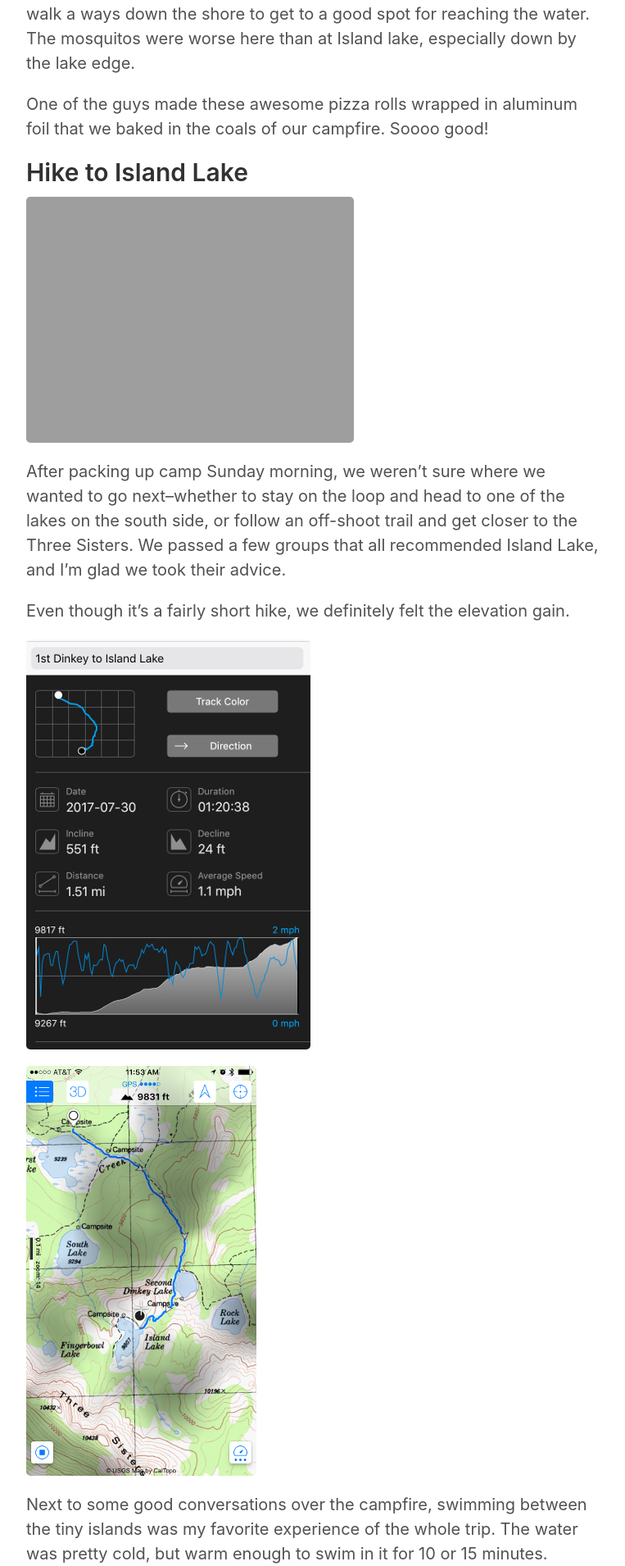
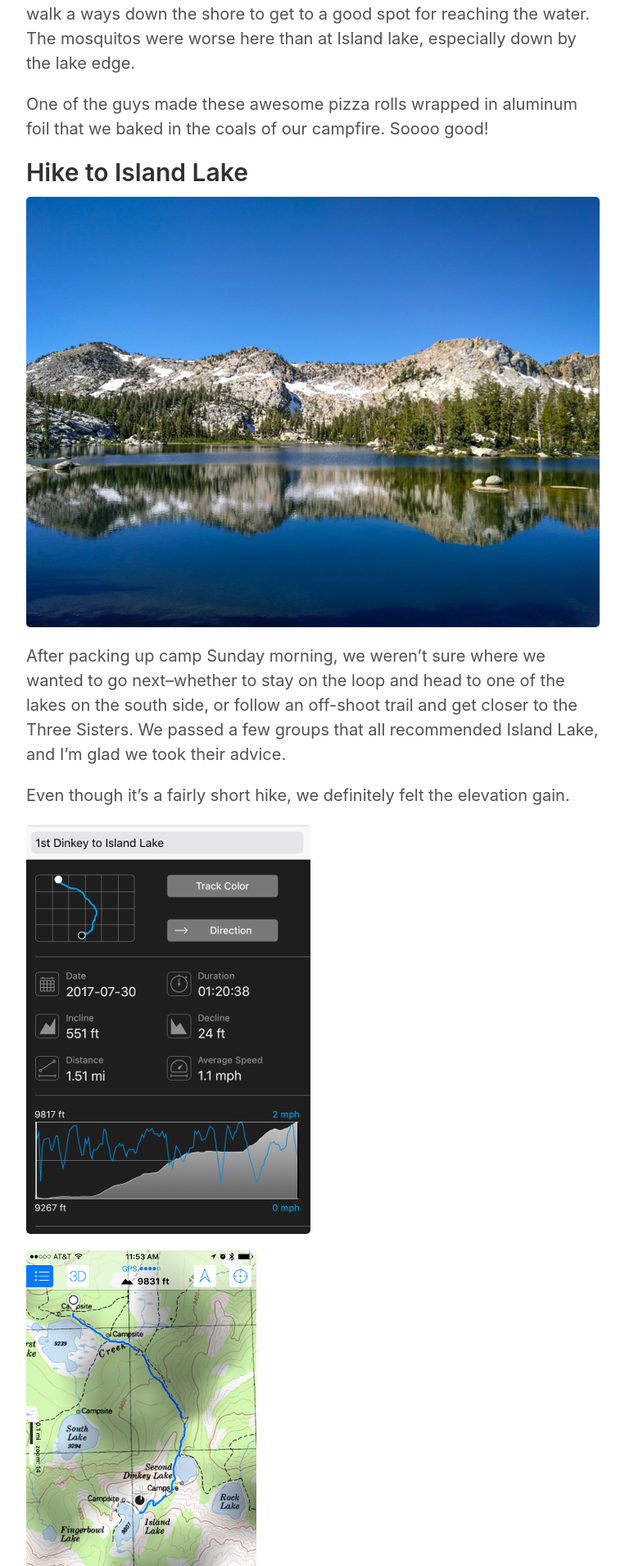
Before and after one commit to chrisjmccormick/personal-site, a Jekyll site: the page built from _posts/2017-08-04-dinkey-lakes-backpacking-trip.md, in a window 1280 px wide. Shown: the part 2312-4222 px from the top of the page at 82% size, without its empty margins (258-1021 px from the left). Built offline with Jekyll 4.4.1, drawn with Linux system fonts in a browser that asks for light colours; comment, search, counter and statistics services are not loaded.

Commit message:
Adding smaller preview image for island lake

```diff
--- a/_posts/2017-08-04-dinkey-lakes-backpacking-trip.md
+++ b/_posts/2017-08-04-dinkey-lakes-backpacking-trip.md
@@ -3,7 +3,7 @@
 title:  "Dinkey Lakes Backpacking Trip"
 date:   2017-08-04 14:00:00 -0800
 comments: true
-image: /assets/dinkey_lakes_2017/Island_Lake.jpg
+image: /assets/dinkey_lakes_2017/Island_Lake_Small.jpg
 tags: backpacking, hiking, Dinkey Lakes, Sierras
 ---
 
@@ -33,7 +33,7 @@
 
 ## Hike to Island Lake
 
-[![Island Lake][island_lake]][island_lake]
+[![Island Lake][island_lake_small]][island_lake]
 
 After packing up camp Sunday morning, we weren't sure where we wanted to go next--whether to stay on the loop and head to one of the lakes on the south side, or follow an off-shoot trail and get closer to the Three Sisters. We passed a few groups that all recommended Island Lake, and I'm glad we took their advice.
 
@@ -92,6 +92,7 @@
 [1st_dinkey_pano_small]: {{ site.url }}/assets/dinkey_lakes_2017/First_Dinkey_Lake_Panorama_Small.jpg
 
 [island_lake]: {{ site.url }}/assets/dinkey_lakes_2017/Island_Lake.jpg
+[island_lake_small]: {{ site.url }}/assets/dinkey_lakes_2017/Island_Lake_Small.jpg
 [island_lake_summary]: {{ site.url }}/assets/dinkey_lakes_2017/Screenshot_Island_Lake_Summary_Small.PNG
 [island_lake_topo_small]: {{ site.url }}/assets/dinkey_lakes_2017/Topo_Hike_To_Island_Lake_Small.PNG
 [island_lake_topo_full]: {{ site.url }}/assets/dinkey_lakes_2017/Topo_Hike_To_Island_Lake_Full.PNG
```
Also changed, not shown: assets/dinkey_lakes_2017/Island_Lake_Small.jpg (added).
